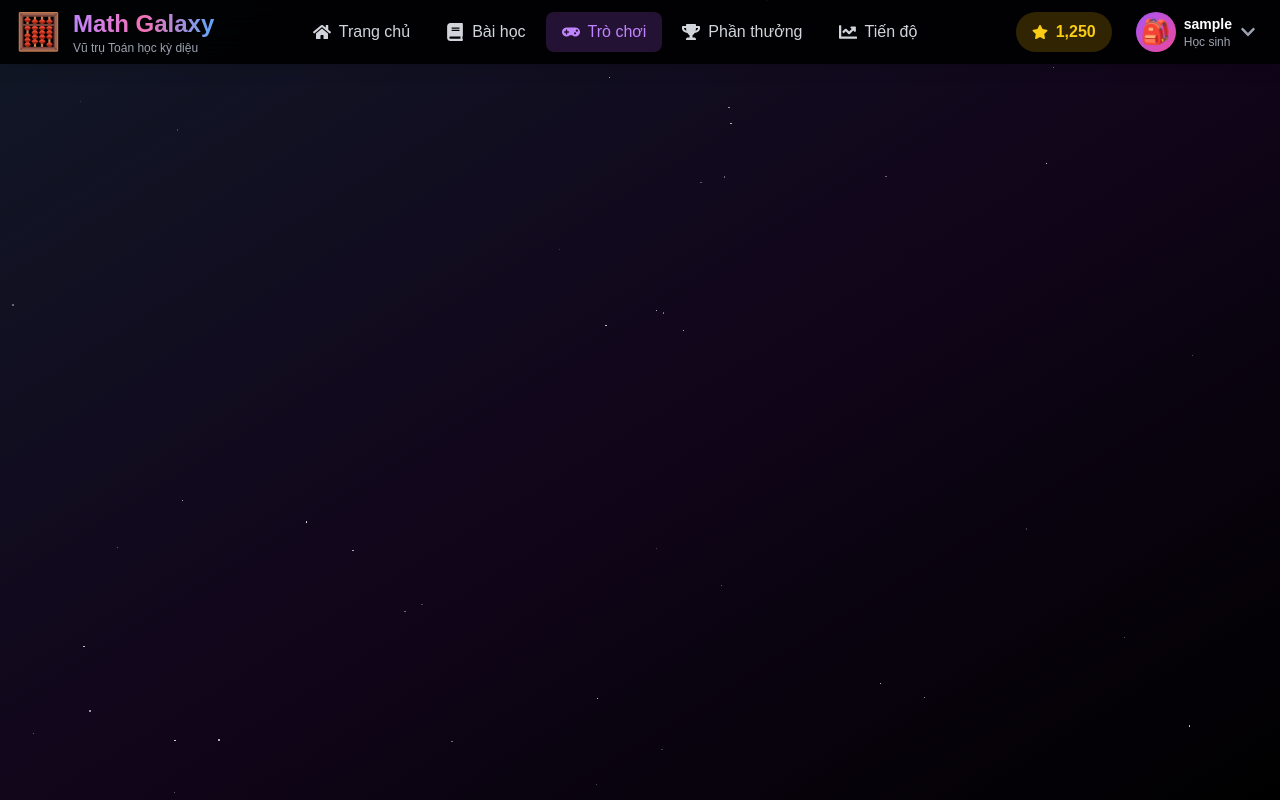
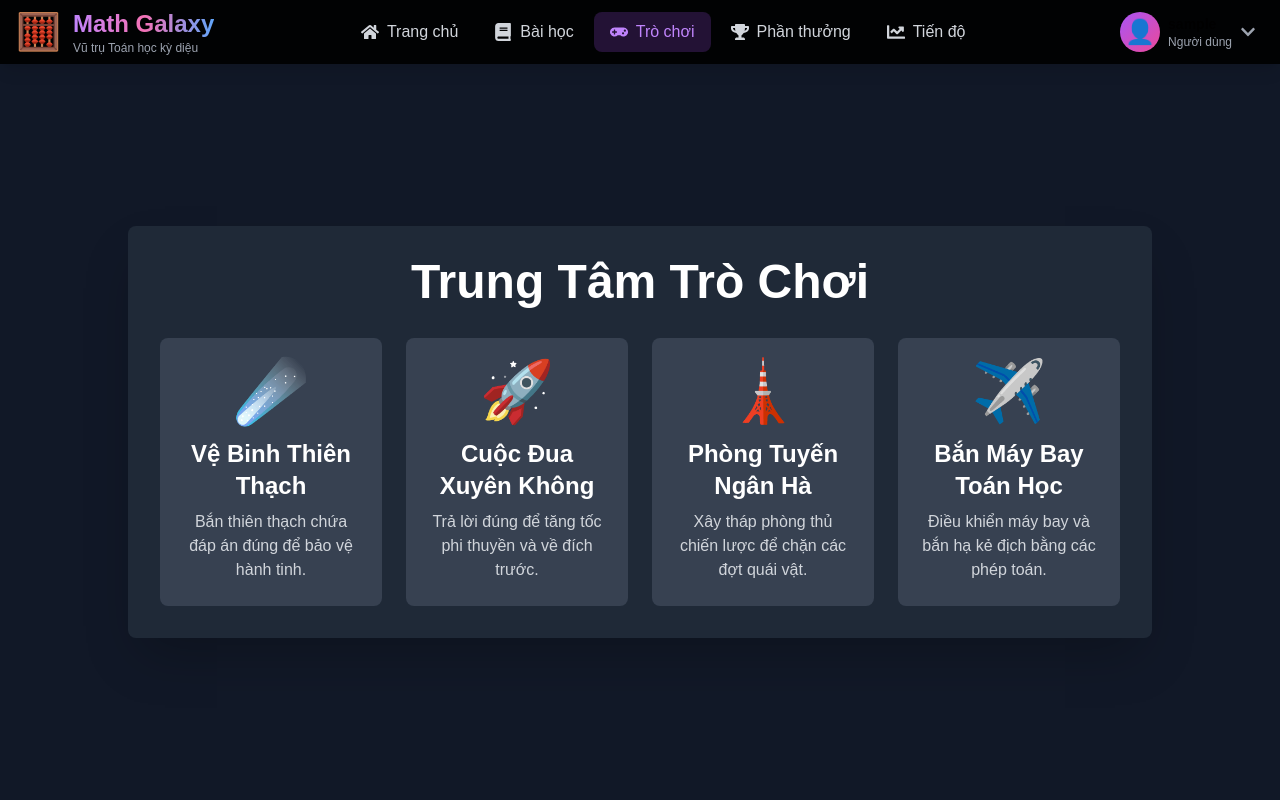
Before and after one commit to NAIHA199/Math-Kids, a React (Create React App) app in the folder frontend/: page /games in a window 1280 px wide. Built offline with nearby package versions, Linux system fonts and the light colour scheme; sample sign-in values are in the browser's storage; a web font is replaced by a local one.

Commit message:
Phát triển giao diện Game

```diff
--- a/frontend/src/App.js
+++ b/frontend/src/App.js
@@ -8,7 +8,6 @@ import HomePage from './pages/HomePage';
 import LoginPage from './pages/LoginPage';
 import RegisterPage from './pages/RegisterPage';
 import AuthenticatedHomePage from './pages/AuthenticatedHomePage';
-import Dashboard from './pages/Dashboard';
 import LessonPage from './pages/LessonPage';
 import GamePage from './pages/GamePage';
 import RewardPage from './pages/RewardPage';
@@ -77,9 +76,7 @@ function App() {
 
           <Route path="/games" element={
             <ProtectedRoute>
-              <Dashboard userType="student">
-                <GamePage />
-              </Dashboard>
+              <GamePage />
             </ProtectedRoute>
           } />
 
```
Also changed, not shown: frontend/src/pages/GamePage.js (+4 -4 lines).
